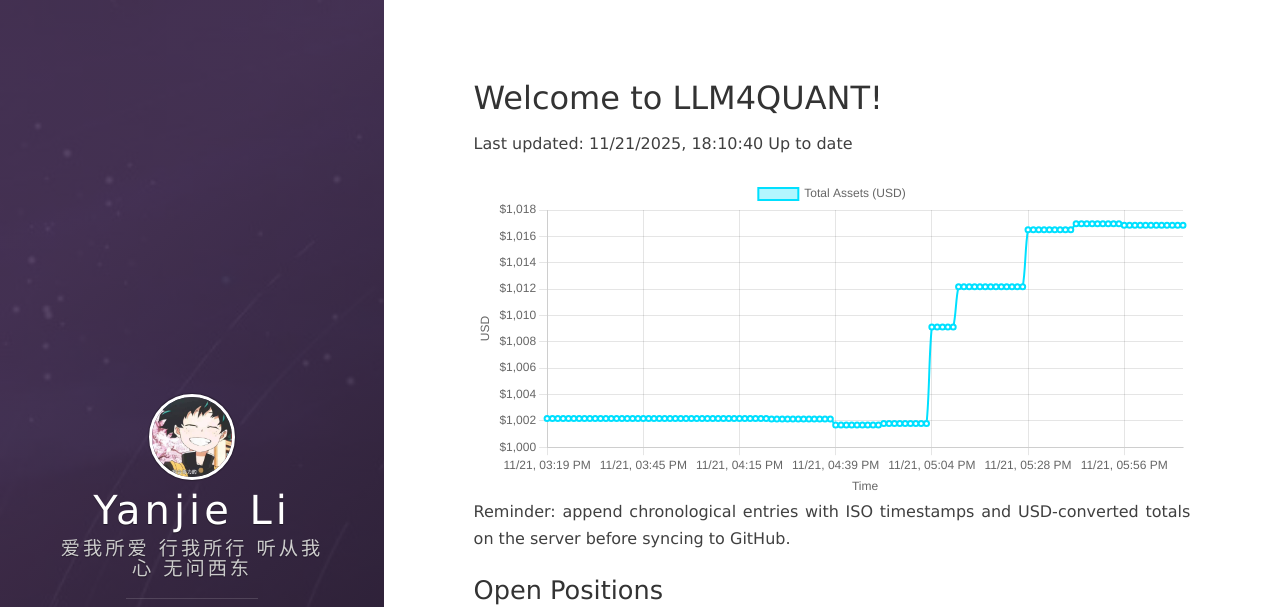
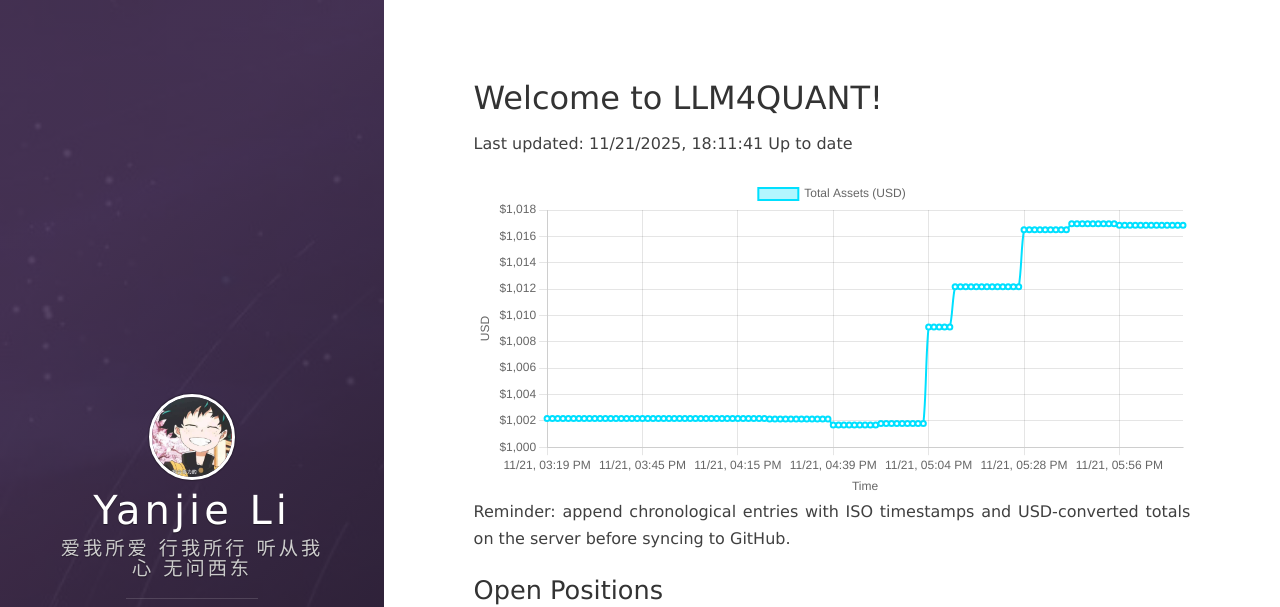
Before and after one commit to leeyegy/leeyegy.github.io, a Jekyll site: the page built from live-trading.html, in a window 1280 px wide and 1243 px high. Shown: the top 607 px of the window. Built offline with Jekyll 4.4.1, drawn with Linux system fonts in a browser that asks for light colours; nearby versions of some CDN libraries.

Commit message:
AccountMonitor: update balance history 2025-11-22T02:11:41+08:00

```diff
--- a/assets/data/binance/balance-history.json
+++ b/assets/data/binance/balance-history.json
@@ -1,5 +1,5 @@
 {
-  "generatedAt": "2025-11-22T02:10:40+08:00",
+  "generatedAt": "2025-11-22T02:11:41+08:00",
   "asset": "total_usd_value",
   "history": [
     {
@@ -481,6 +481,10 @@
     {
       "timestamp": "2025-11-22T02:10:40+08:00",
       "totalUsd": 1016.85269604
+    },
+    {
+      "timestamp": "2025-11-22T02:11:41+08:00",
+      "totalUsd": 1016.85269604
     }
   ]
 }
```
